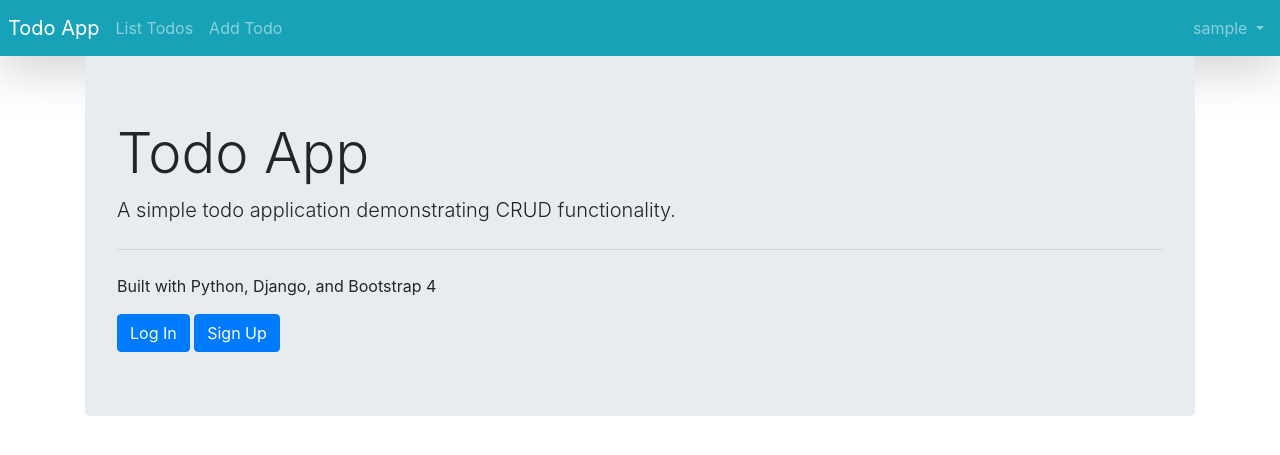
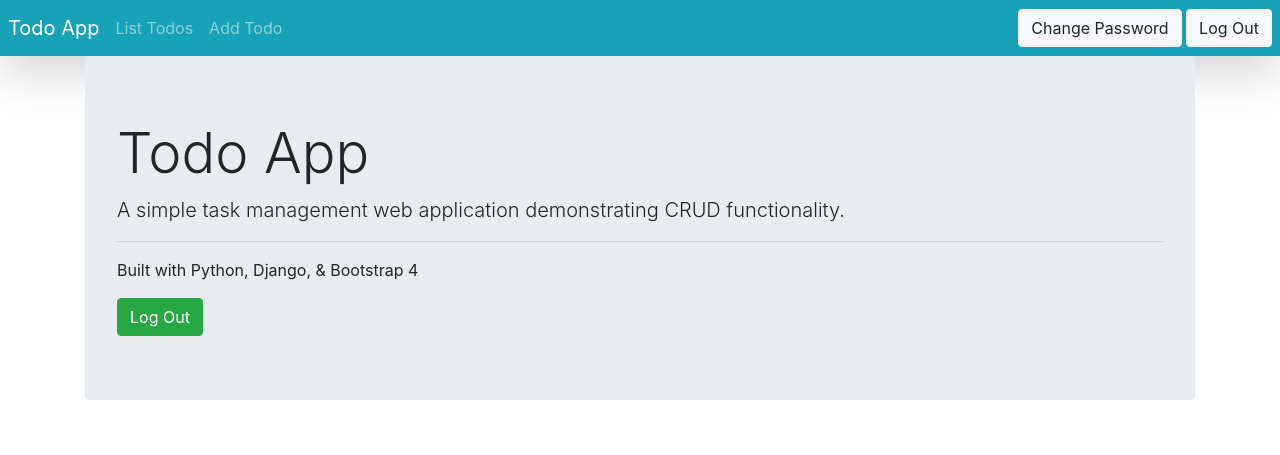
Before and after one commit to pres220/django-todo-app, a Django app: page / in a window 1280 px wide. Shown: the top 455 px of the page. Run offline with Django 3.2, Linux system fonts and the light colour scheme; the visitor is signed in with stand-in values (Sample User, id 1); some libraries are stand-ins or nearby versions.

Commit message:
Replace dropdown menu with navbar buttons

```diff
--- a/templates/base.html
+++ b/templates/base.html
@@ -14,7 +14,7 @@
         </button>
         <div class="collapse navbar-collapse" id="navbar-content">
             {% if user.is_authenticated %}
-            <ul class="navbar-nav ml-2">
+            <ul class="navbar-nav ml-2 mr-auto">
                 <li class="nav-item">
                    <a class="nav-link" href="{% url 'todo_list' %}">List Todos</a>
                 </li>
@@ -22,18 +22,10 @@
                     <a class="nav-link" href="{% url 'todo_new' %}">Add Todo</a>
                 </li>
             </ul>
-            <ul class="navbar-nav ml-auto">
-                <li class="nav-item dropdown">
-                    <a class="nav-link dropdown-toggle" href="#" data-toggle="dropdown">
-                        {{ user.username }}
-                    </a>
-                    <div class="dropdown-menu dropdown-menu-right">
-                        <a class="dropdown-item" href="{% url 'password_change' %}">Change Password</a>
-                        <div class="dropdown-divider"></div>
-                        <a class="dropdown-item" href="{% url 'logout' %}">Log Out</a>
-                    </div>
-                </li>
-            </ul>
+            <div>
+                <a class="btn btn-light" href="{% url 'password_change' %}">Change Password</a>
+                <a class="btn btn-light" href="{% url 'logout' %}">Log Out</a>
+            </div>
             {% else %}
             <div class="ml-auto">
                 <a class="btn btn-light" href="{% url 'login' %}">Log In</a>
--- a/templates/home.html
+++ b/templates/home.html
@@ -5,10 +5,16 @@
 {% block content %}
 <div class="jumbotron">
     <h1 class="display-4">Todo App</h1>
-    <p class="lead">A simple todo application demonstrating CRUD functionality.</p>
-    <hr class="my-4">
-    <p>Built with Python, Django, and Bootstrap 4</p>
-    <a class="btn btn-primary" href="{% url 'login' %}">Log In</a>
-    <a class="btn btn-primary" href="{% url 'signup' %}">Sign Up</a>
+    <p class="lead">
+        A simple task management web application demonstrating CRUD functionality.
+    </p>
+    <hr class="my-3">
+    <p>Built with Python, Django, & Bootstrap 4</p>
+    {% if user.is_authenticated %}
+        <a class="btn btn-success" href="{% url 'logout' %}">Log Out</a>
+    {% else %}
+        <a class="btn btn-success" href="{% url 'login' %}">Log In</a>
+        <a class="btn btn-success" href="{% url 'signup' %}">Sign Up</a>
+    {% endif %}
 </div>
 {% endblock content %}
```
